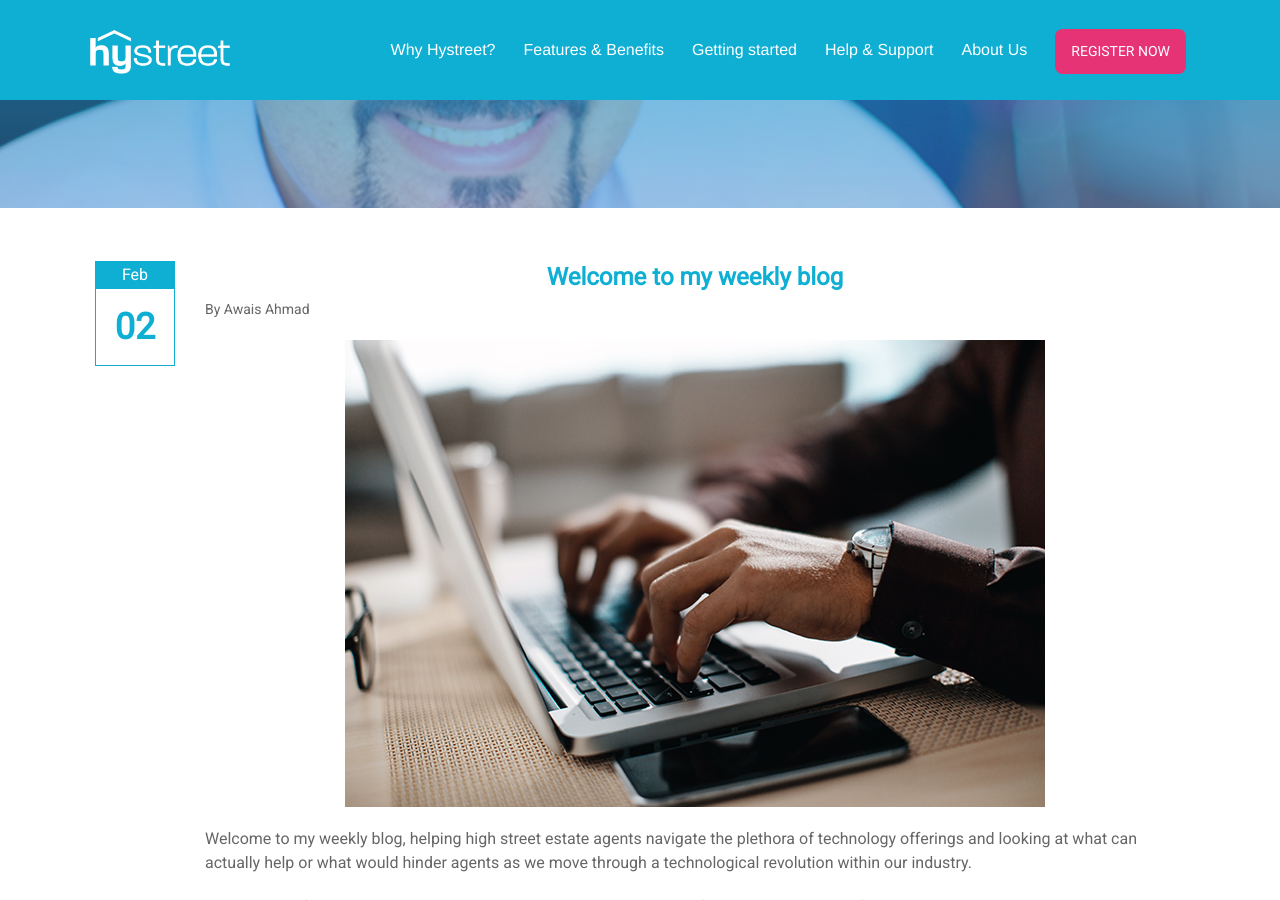
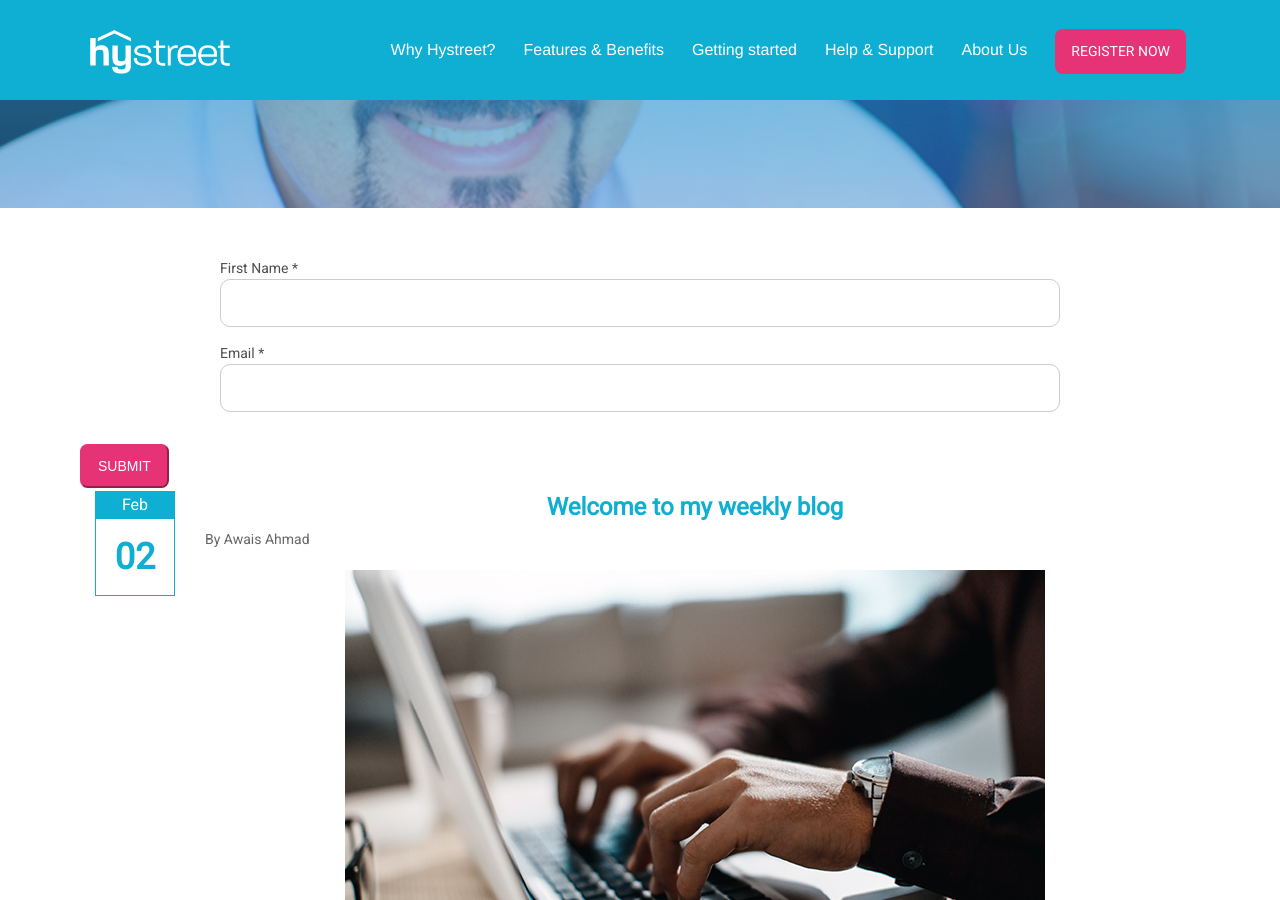
Before and after one commit to hystreet/hystreet.github.io, a Jekyll site: the page built from blog/index.html, in a window 1280 px wide and 900 px high, scrolled down 369 px. Built offline with Jekyll 4.4.1, drawn with Linux system fonts in a browser that asks for light colours; a script that is not in the unit is left out; the list of posts is cut into pages by our own code.

Commit message:
Update blog.html

```diff
--- a/_layouts/blog.html
+++ b/_layouts/blog.html
@@ -22,8 +22,29 @@ layout: default
 </div>
 <div class='full'>
   <div class='row'>
-    <script type='text/javascript' src='https://ge395.infusionsoft.com/app/form/iframe/ebdb11fec0a259849a394f12b5bf83e8'></script>
-    <div class='large-12 columns'>
+<form accept-charset="UTF-8" action="https://ge395.infusionsoft.com/app/form/process/3a2068882de6cd4ab24e281e9c53eedf" class="infusion-form" id="inf_form_3a2068882de6cd4ab24e281e9c53eedf" method="POST">
+    <input name="inf_form_xid" type="hidden" value="3a2068882de6cd4ab24e281e9c53eedf" />
+    <input name="inf_form_name" type="hidden" value="Web Form submitted" />
+    <input name="infusionsoft_version" type="hidden" value="1.69.0.37" />
+    <div class="infusion-field">
+        <label for="inf_field_FirstName">First Name *</label>
+        <input class="infusion-field-input" id="inf_field_FirstName" name="inf_field_FirstName" placeholder="First Name *" type="text" />
+    </div>
+    <div class="infusion-field">
+        <label for="inf_field_Email">Email *</label>
+        <input class="infusion-field-input" id="inf_field_Email" name="inf_field_Email" placeholder="Email *" type="text" />
+    </div>
+    <div>
+        <div>&nbsp;</div>
+    </div>
+    <div class="infusion-submit">
+        <button class="infusion-recaptcha" id="recaptcha_3a2068882de6cd4ab24e281e9c53eedf" type="submit">Submit</button>
+    </div>
+</form>
+<script type="text/javascript" src="https://ge395.infusionsoft.com/app/webTracking/getTrackingCode"></script>
+<script type="text/javascript" src="https://ge395.infusionsoft.com/resources/external/recaptcha/production/recaptcha.js?b=1.69.0.37-hf-201801311540"></script>
+<script src="https://www.google.com/recaptcha/api.js?onload=onloadInfusionRecaptchaCallback&render=explicit" async="async" defer="defer"></script>
+<script type="text/javascript" src="https://ge395.infusionsoft.com/app/timezone/timezoneInputJs?xid=3a2068882de6cd4ab24e281e9c53eedf"></script>    <div class='large-12 columns'>
 
       {{ content }}
 
```
